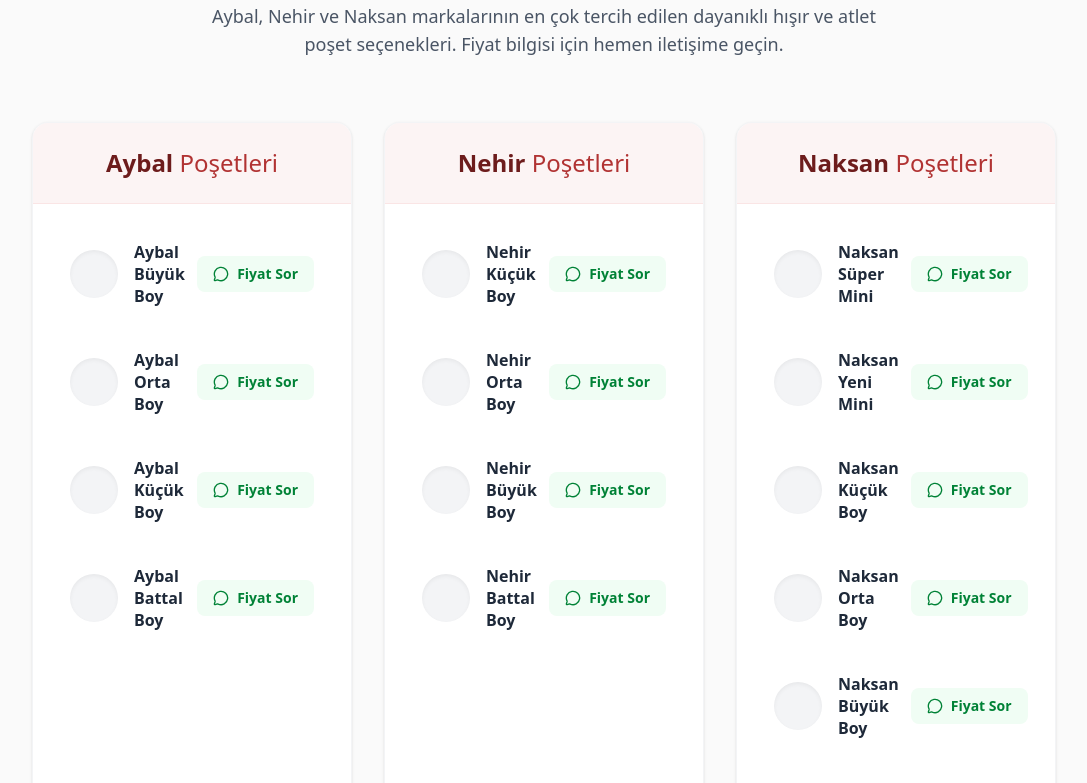
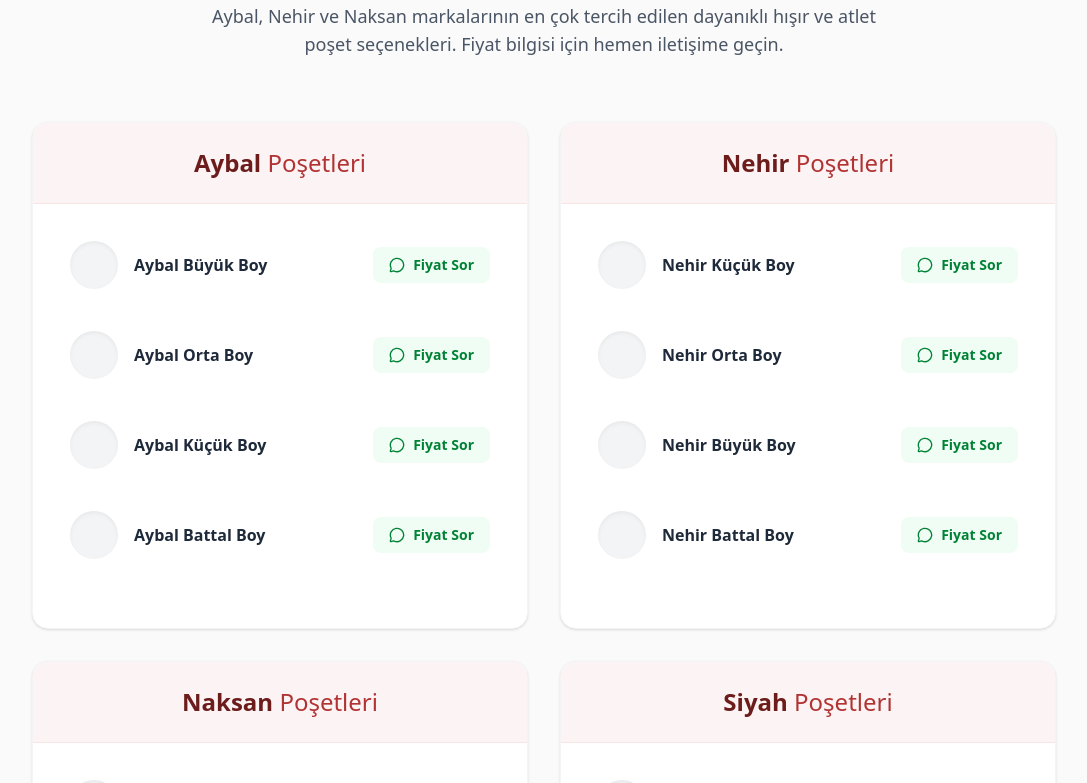
Before and after one commit to ardaeminoglu001-ship-it/aryaambalaj, a Next.js app: page /urunler/kilogramlik-poset in a window 1280 px wide. Shown: the part 320-1103 px from the top of the page, without its empty margins (96-1183 px from the left). Built offline with nearby package versions, Linux system fonts and the light colour scheme; a web font is replaced by a local one.

Commit message:
Update page.tsx

```diff
--- a/src/app/urunler/kilogramlik-poset/page.tsx
+++ b/src/app/urunler/kilogramlik-poset/page.tsx
@@ -11,6 +11,7 @@
         { brand: "Aybal", types: ["Büyük Boy", "Orta Boy", "Küçük Boy", "Battal Boy"] },
         { brand: "Nehir", types: ["Küçük Boy", "Orta Boy", "Büyük Boy", "Battal Boy"] },
         { brand: "Naksan", types: ["Süper Mini", "Yeni Mini", "Küçük Boy", "Orta Boy", "Büyük Boy", "Battal Boy"] },
+        { brand: "Siyah", types: ["Küçük Boy", "Orta Boy", "Büyük Boy", "Battal Boy", "Ara Jumbo Boy", "Jumbo Boy"] },
     ];
 
     const handleWhatsAppClick = (productName: string) => {
@@ -52,7 +53,7 @@
                     </motion.div>
 
                     {/* Products Grid */}
-                    <div className="grid lg:grid-cols-3 gap-8 mb-16">
+                    <div className="grid lg:grid-cols-2 gap-8 mb-16">
                         {products.map((brandGroup, index) => (
                             <motion.div
                                 key={index}
```
